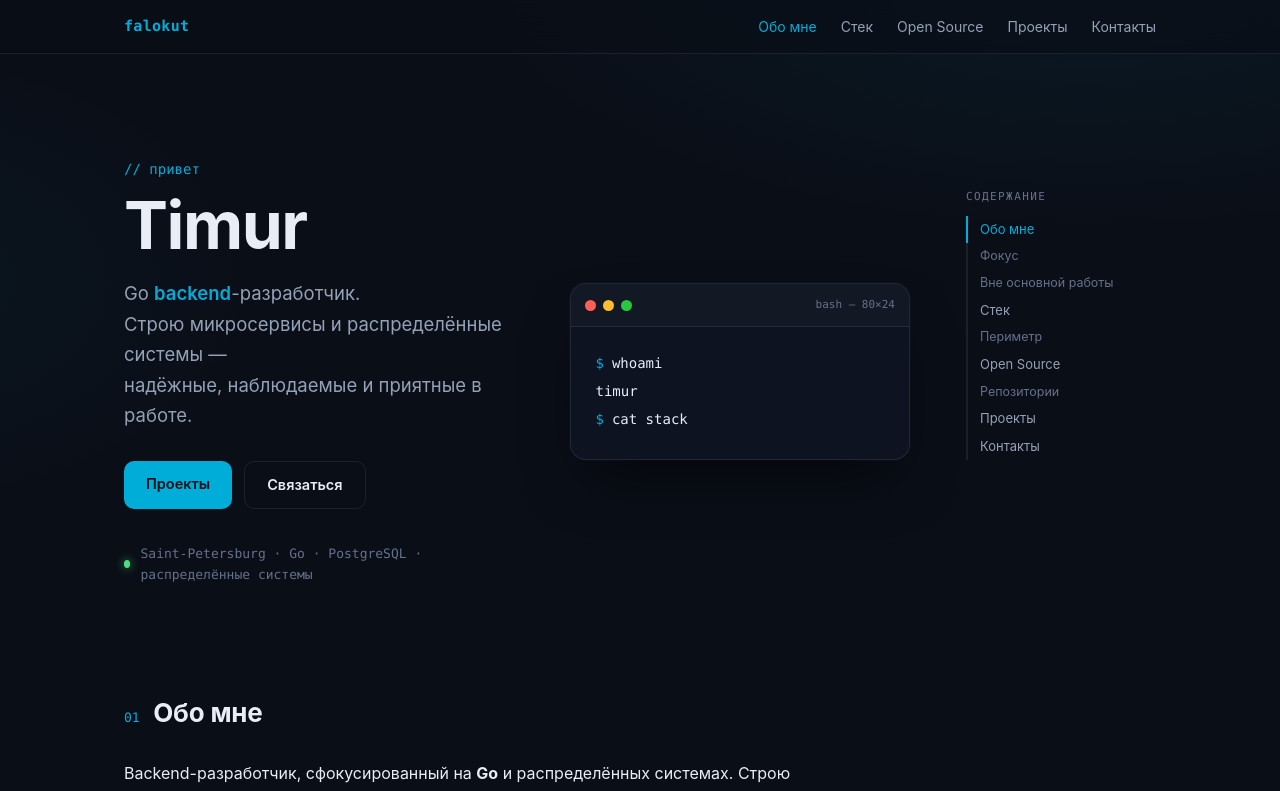
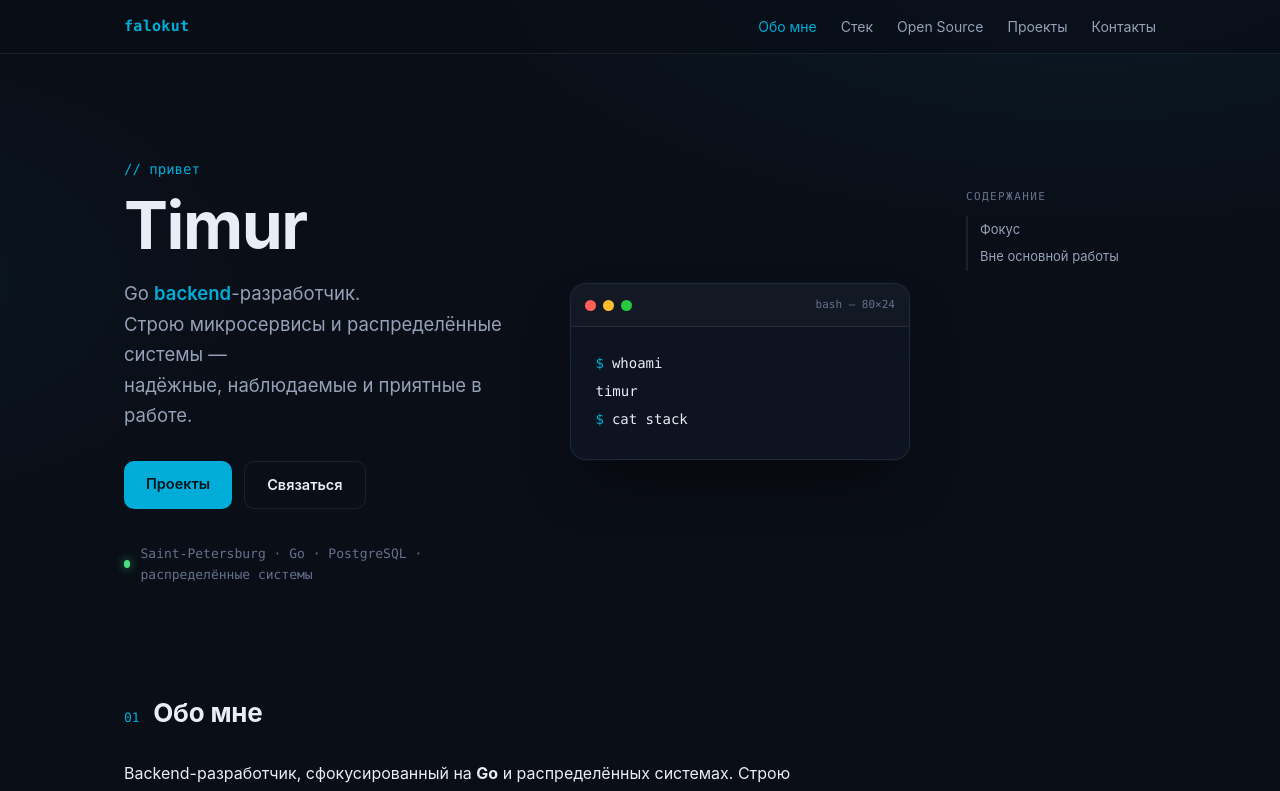
Before and after one commit to Falokut/falokut-site, a React (Vite) app: page / in a window 1280 px wide. Shown: the top 791 px of the page. Built offline with nearby package versions, Linux system fonts and the light colour scheme.

Commit message:
TOC shows current section subheadings only, dedupe with nav

```diff
--- a/src/App.tsx
+++ b/src/App.tsx
@@ -1,10 +1,10 @@
 // falokut.ru — одностраничная визитка. Один md-файл в content/ = один
 // раздел; все разделы — на одной странице (порядок — content/meta.json).
-// Логика — как в polygon-docs-ui: контент вшивается в бандл при сборке
-// через import.meta.glob, заголовки и порядок разделов — из meta.json,
-// кросс-ссылки между разделами — прямо в markdown ([раздел](file.md)),
-// дерево разделов — в верхнем нав-баре (scroll-spy), TOC («Содержание»)
-// — в ненавязчивом правом сайдбаре.
+// Логика — как в polygon-docs-ui: дерево «документов» (разделов) — в
+// верхнем нав-баре, TOC — только подзаголовки ТЕКУЩЕГО раздела, в
+// ненавязчивом правом сайдбаре. Контент вшивается в бандл при сборке
+// через import.meta.glob, порядок разделов — content/meta.json,
+// кросс-ссылки между разделами — прямо в markdown ([раздел](file.md)).
 
 import { useEffect, useMemo, useState, type ReactNode } from 'react'
 
@@ -24,12 +24,6 @@ type Block = {
   heading: string | null
   id: string | null
   text: string
-}
-
-type TocItem = {
-  id: string
-  title: string
-  level: 0 | 1
 }
 
 const slugify = (text: string): string =>
@@ -83,22 +77,6 @@ const splitBlocks = (body: string, baseId: string): Block[] => {
   return blocks
 }
 
-const buildToc = (
-  sections: Section[],
-  bySection: Map<string, Block[]>
-): TocItem[] => {
-  const items: TocItem[] = []
-  for (const s of sections) {
-    items.push({ id: s.id, title: s.title, level: 0 })
-    for (const b of bySection.get(s.id) ?? []) {
-      if (b.heading !== null && b.id !== null) {
-        items.push({ id: b.id, title: b.heading, level: 1 })
-      }
-    }
-  }
-  return items
-}
-
 // Кросс-ссылка в markdown: путь к .md (относительный или абсолютный от
 // корня content/, с «../») -> id раздела, на который скроллить.
 const resolveSection = (href: string): string | undefined => {
@@ -124,10 +102,17 @@ const App = () => {
     for (const s of sections) m.set(s.id, splitBlocks(s.body, s.id))
     return m
   }, [sections])
-  const toc = useMemo(() => buildToc(sections, bySection), [sections, bySection])
   const rootMeta = dirMeta('')
 
   const [active, setActive] = useState(sections[0]?.id ?? '')
+
+  // TOC: подзаголовки активного раздела (сам раздел — это уже nav).
+  const toc = useMemo(() => {
+    const blocks = bySection.get(active) ?? []
+    return blocks
+      .filter((b) => b.heading !== null && b.id !== null)
+      .map((b) => ({ id: b.id as string, title: b.heading as string }))
+  }, [bySection, active])
 
   // Scroll-spy: активный раздел — тот, что пересекает середину экрана.
   useEffect(() => {
@@ -254,23 +239,21 @@ const App = () => {
         </main>
 
         <aside className="toc">
+          {toc.length > 0 ? (
+            <>
               <div className="section-label">Содержание</div>
               {toc.map((item) => (
                 <button
                   key={item.id}
                   type="button"
-              className={[
-                'toc-item',
-                item.level === 1 ? 'sub' : '',
-                item.level === 0 && item.id === active ? 'active' : ''
-              ]
-                .filter(Boolean)
-                .join(' ')}
+                  className="toc-item"
                   onClick={() => scrollToId(item.id)}
                 >
                   {item.title}
                 </button>
               ))}
+            </>
+          ) : null}
         </aside>
       </div>
 
--- a/src/style.css
+++ b/src/style.css
@@ -198,16 +198,6 @@ main.content {
 
 .toc-item:hover {
   color: var(--text);
-  border-left-color: var(--accent);
-}
-
-.toc-item.sub {
-  color: var(--dim);
-  font-size: 12.5px;
-}
-
-.toc-item.active {
-  color: var(--accent);
   border-left-color: var(--accent);
 }
 
```
Also changed, not shown: 1 other file (tests, documents, lock files or other folders). Lines whose indentation alone changed are shown as unchanged.
